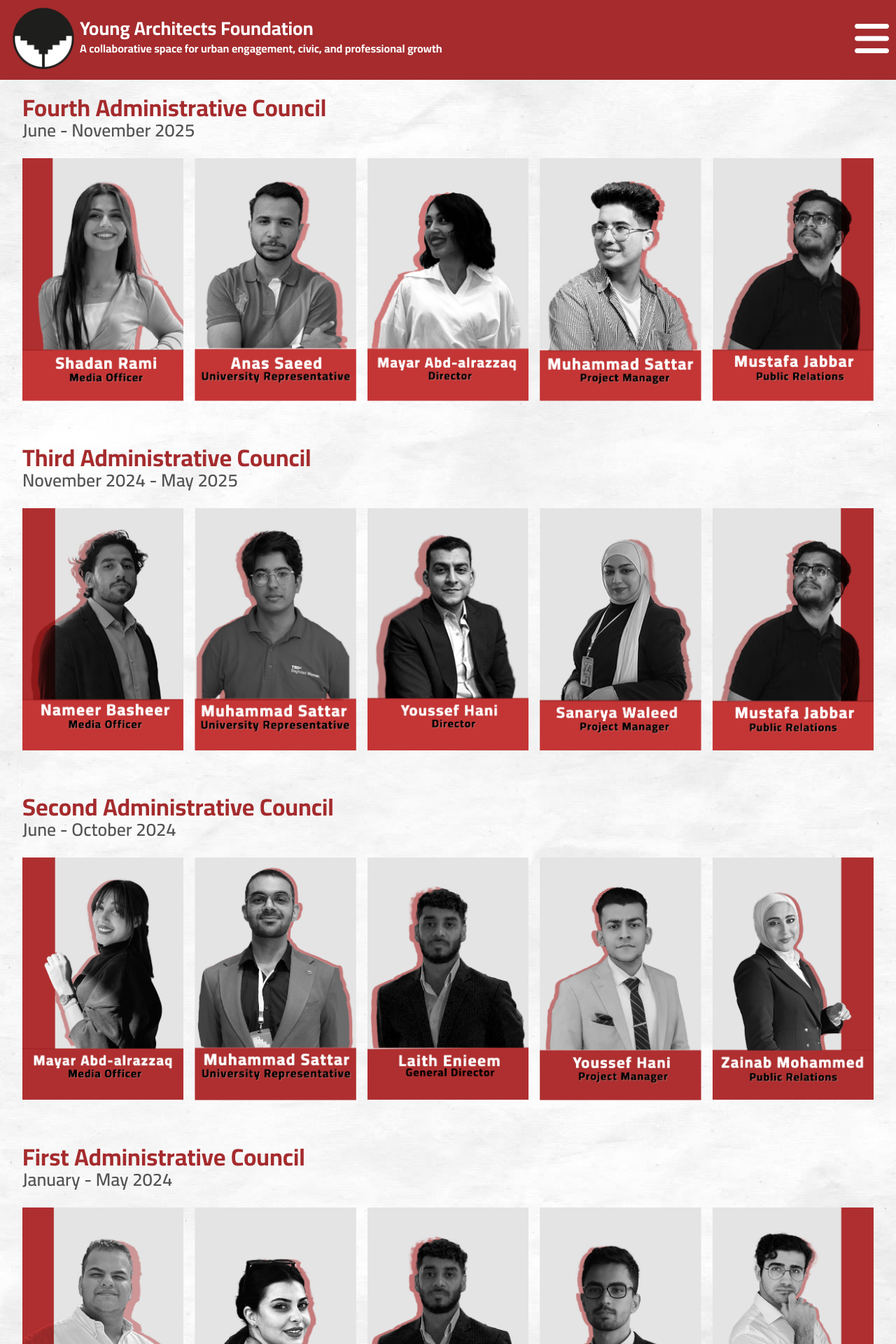
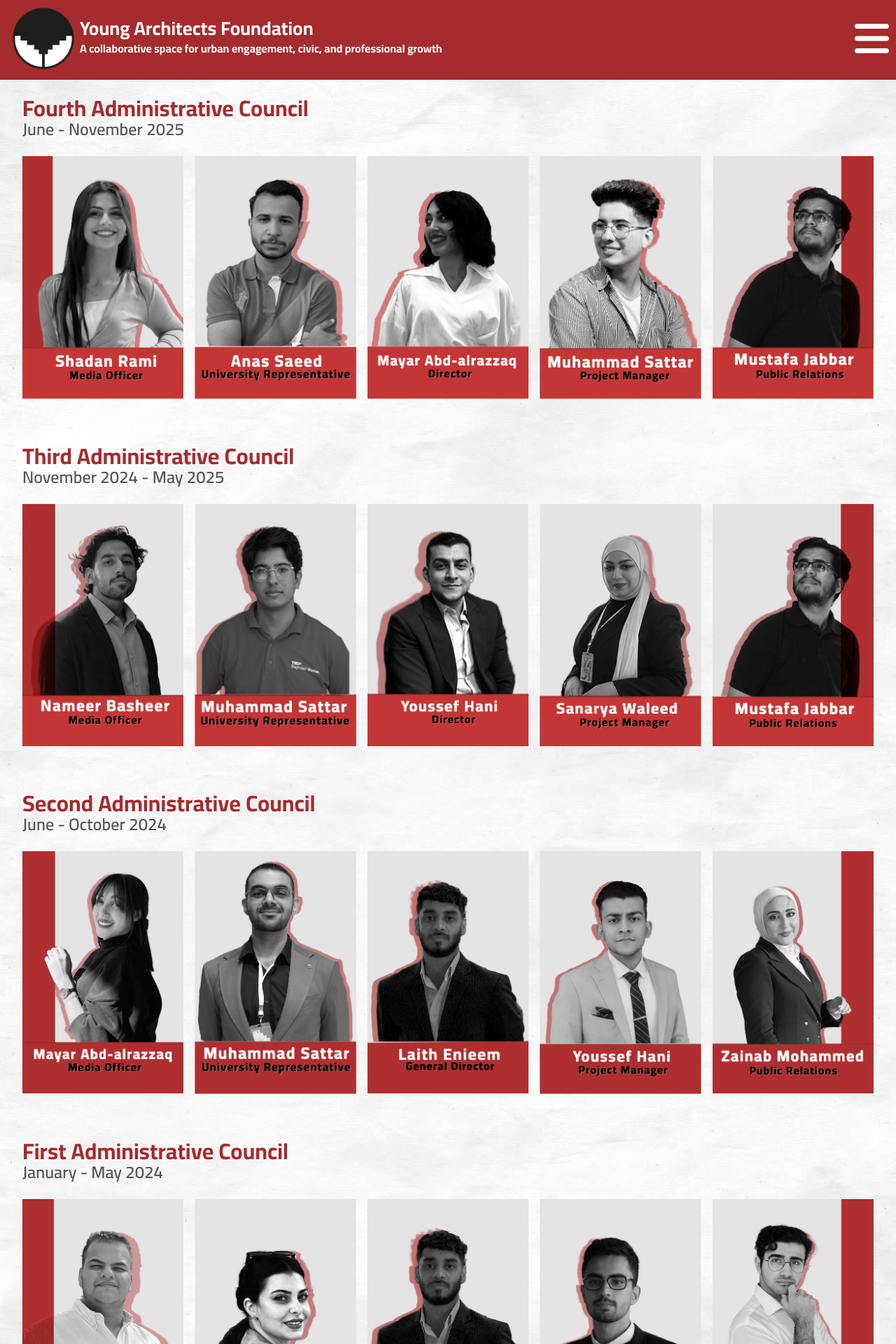
Before and after one commit to spookto/archi-site, a Jekyll site: the page built from members.html, in a window 1280 px wide. Shown: the top 1920 px of the page at 70% size. Built offline with Jekyll 4.4.1, drawn with Linux system fonts in a browser that asks for light colours; nearby versions of some CDN libraries.

Commit message:
font and sizing changes

```diff
--- a/_layouts/default.html
+++ b/_layouts/default.html
@@ -11,7 +11,7 @@
 {% endif %}
 <div class="contentBackground">
   <div
-    class="contentDiv"
+    class="contentDiv mainContentDiv"
     id="contentHolder"
     style="position: relative;">
     <div class="bgPaper noSelect absoluteFill" style="z-index: -1;"></div>
--- a/_sass/main.scss
+++ b/_sass/main.scss
@@ -257,7 +257,7 @@
 }
 
 .postBox p {
-  font-size: 1.6rem;
+  font-size: max(min(1.6rem, 2.0vw), 22px);
   line-height: 1em;
 }
 
@@ -274,6 +274,11 @@
   padding: 48px;
   width: 100%;
   min-width: 60vw;
+}
+
+.mainContentDiv {
+  min-height: 65vw;
+  padding-bottom: 144px;
 }
 
 .contentDiv img {
@@ -299,7 +304,7 @@
   bottom: 8px;
   padding-left: 9px;
   padding-right: 9px;
-  font-size: min(60px, 5vw);
+  font-size: min(60px, 7vw);
   color: $text-white
 }
 
--- a/_sass/members.scss
+++ b/_sass/members.scss
@@ -18,12 +18,12 @@
 }
 
 .memberGroupText {
-  font-size: min(34px, 6vw);
+  font-size: min(2rem, 6vw);
   line-height: 1rem;
 }
 
 .memberDateText {
-  font-size: 1.6em;
+  font-size: min(1.5rem, 5vw);
   font-weight: 600;
   color: #535353;
 }
--- a/events.html
+++ b/events.html
@@ -14,5 +14,5 @@
   </script>
 {% else %}
   {% assign message_data = site.data.messages.messages | where: 'id', 'no_events' | first %}
-  <h1 style="text-align: center; font-size: min(3em, 6vw);">{{ message_data.text }}</h1>
+  <h1 class="headerRed" style="text-align: center; font-size: min(60px, 7vw);">{{ message_data.text }}</h1>
 {% endif %}
--- a/members.html
+++ b/members.html
@@ -23,6 +23,7 @@
     <div>
       <h1 class="textMain memberGroupText">{{ members_group.name }}</h1>
 
+      {% if members_group.hide_date != false %}
         <h2 class="memberDateText">
           <!-- Store start year ! -->
           {% capture start_year %} {{ members_group.date_start | date: "%Y" }} {% endcapture %}
@@ -40,6 +41,7 @@
             {% endif %}
           {% endif %}
         </h2>
+      {% endif %}
 
       <ul class="membersGrid">
         <!-- Members ! -->
```
Lines whose indentation alone changed are shown as unchanged.
